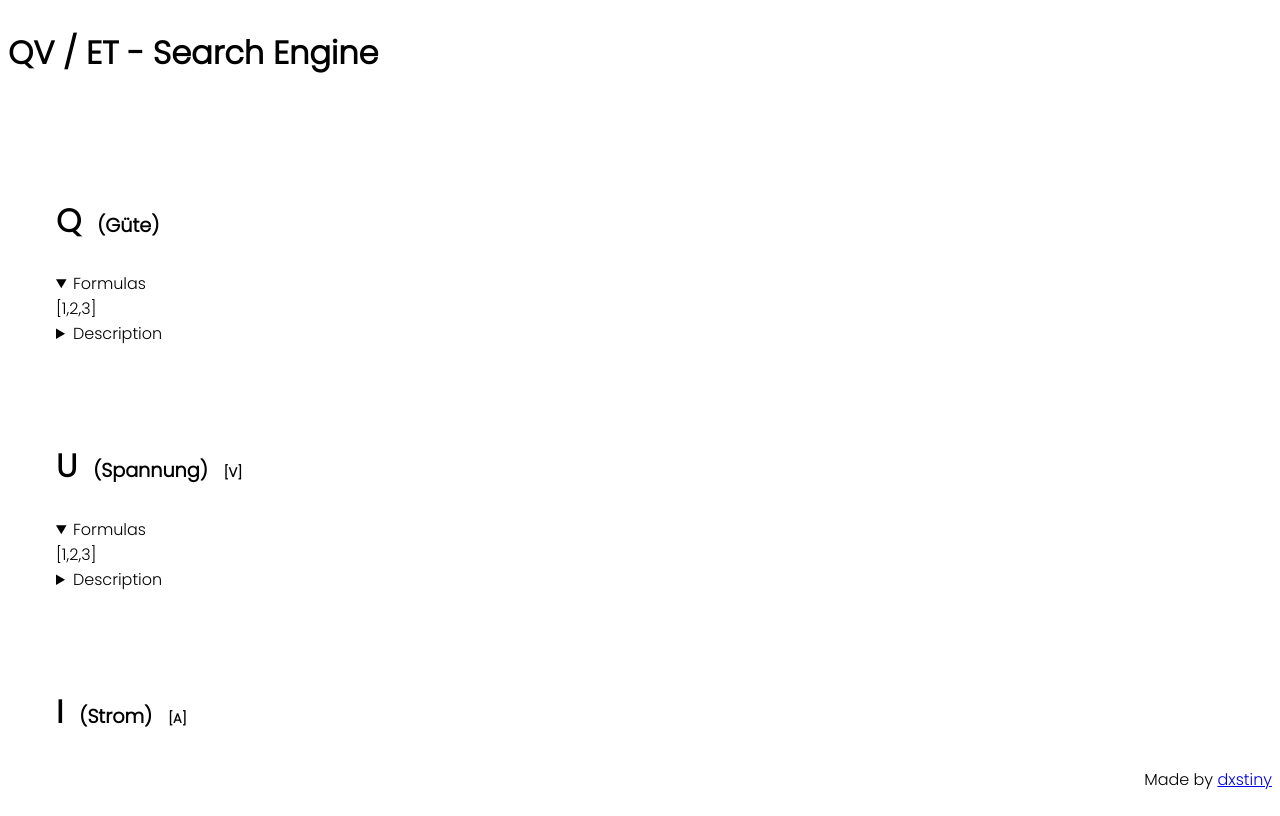
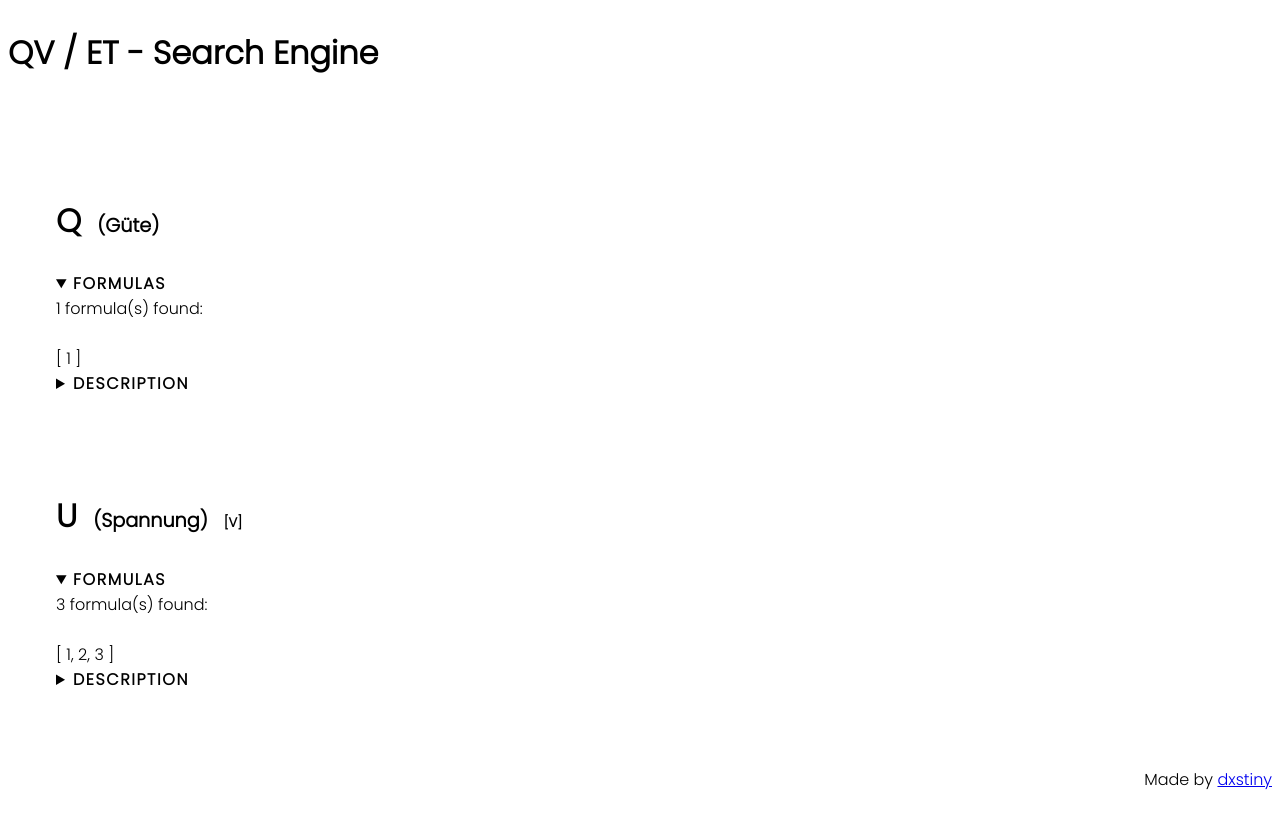
Before and after one commit to diasd1/qvet, a Vue app: page / in a window 1280 px wide. Built offline with nearby package versions, Linux system fonts and the light colour scheme.

Commit message:
beautified summary, fixed formula prop

```diff
--- a/src/components/Body.vue
+++ b/src/components/Body.vue
@@ -1,8 +1,8 @@
 <template>
     <div class="body">
-        <Formula :filter="filter" symbol="Q" name="Güte" description="Güte eines Schwingkreises" formulas=[1,2,3] />
-        <Formula :filter="filter" symbol="U" name="Spannung" description="Spannung hahahah" unit="V" formulas=[1,2,3] />
-        <Formula :filter="filter" symbol="I" name="Strom" description="Strom hahahah" unit="A" formulas=[1,2,3] />
+        <Formula :filter="filter" symbol="Q" name="Güte" description="Güte eines Schwingkreises" :formulas="[1]" />
+        <Formula :filter="filter" symbol="U" name="Spannung" description="Spannung hahahah" unit="V" :formulas="[1,2,3]" />
+        <Formula :filter="filter" symbol="I" name="Strom" description="Strom hahahah" unit="A" :formulas="[1,2,3,4,5]" />
     </div>
 </template>
 
--- a/src/components/Formula.vue
+++ b/src/components/Formula.vue
@@ -3,6 +3,8 @@
         <h2>{{symbol}}</h2><h4>({{name}})</h4><h5 v-if="unit">[{{unit}}]</h5>
         <details open>
             <summary>Formulas</summary>
+            {{formulas.length}} formula(s) found:
+            <br><br>
             {{formulas}}
         </details>
         <details>
@@ -20,7 +22,7 @@
             name: String,
             unit: String,
             description: String,
-            formulas: Array[String],
+            formulas: Array,
             filter: String
         },
         data() {
@@ -74,4 +76,11 @@
     summary:hover {
         cursor: pointer;
     }
+
+    summary {
+        text-transform: uppercase;
+        letter-spacing: .1em;
+        font-weight: bolder;
+        color: var(--info);
+    }
 </style>
```
